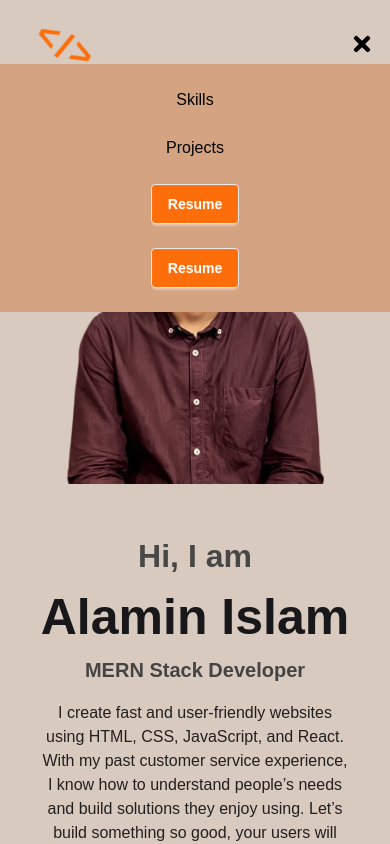
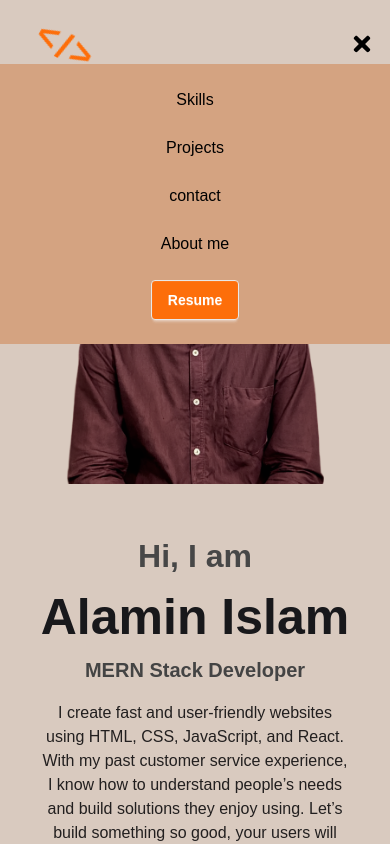
Before and after one commit to alaminislam3/my-portfolio, a React (Vite) app: page / in a window 390 px wide. Both pictures are taken after a click on the element 362 px from the left and 44 px from the top of the page. Shown: the top 844 px of the page. Built offline with nearby package versions, Linux system fonts and the light colour scheme.

Commit message:
fix the navbar in mobile device

```diff
--- a/src/Component/ContactUs.jsx
+++ b/src/Component/ContactUs.jsx
@@ -1,5 +1,3 @@
-// src/components/ContactUs.jsx
-
 import React, { useState } from "react";
 import {
   FaWhatsapp,
@@ -22,7 +20,7 @@ const ContactUs = () => {
   };
 
   return (
-    <section id="contact" className="px-6 py-16py-12 sm:py-16 lg:py-24 lg:px-24 bg-[#d4a381] text-[#333]">
+    <section id="contact" className="px-6 py-16py-12 pt-5 sm:py-16 lg:py-24 lg:px-24 bg-[#d4a381] text-[#333]">
       <h2 className="text-4xl font-bold text-center mb-12">
         Let’s Work Together
       </h2>
--- a/src/Component/Navbar.jsx
+++ b/src/Component/Navbar.jsx
@@ -128,17 +128,30 @@ const Navbar = () => {
                 Projects
               </Link>
             </li>
-            <a
-              href="https://api.whatsapp.com/send?phone=8801747190824"
-              target="_blank"
-              onClick={closeMenu}
-              className="cursor-pointer text-black"
-              rel="noopener noreferrer"
-            >
-              <button className="btn bg-[#FD6E0A] text-white px-4 py-2 rounded">
-                Resume
-              </button>
-            </a>
+            <li>
+              <Link
+                to="contact"
+                smooth={true}
+                duration={500}
+                onClick={closeMenu}
+                className="cursor-pointer text-black"
+              >
+                contact
+              </Link>
+            </li>
+            <li>
+              <Link
+                to="aboutme"
+                smooth={true}
+                duration={500}
+                onClick={closeMenu}
+                className="cursor-pointer text-black"
+              >
+                About me
+              </Link>
+            </li>
+
+
 
             <li>
               <button className="btn bg-[#FD6E0A] text-white px-4 py-2 rounded">
```
